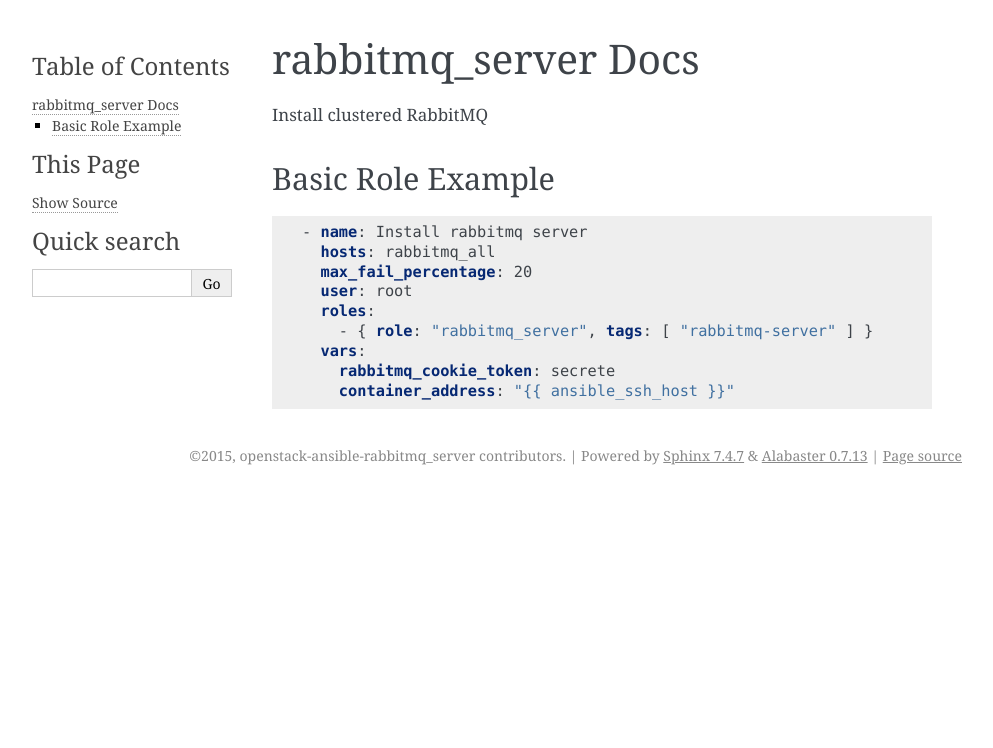
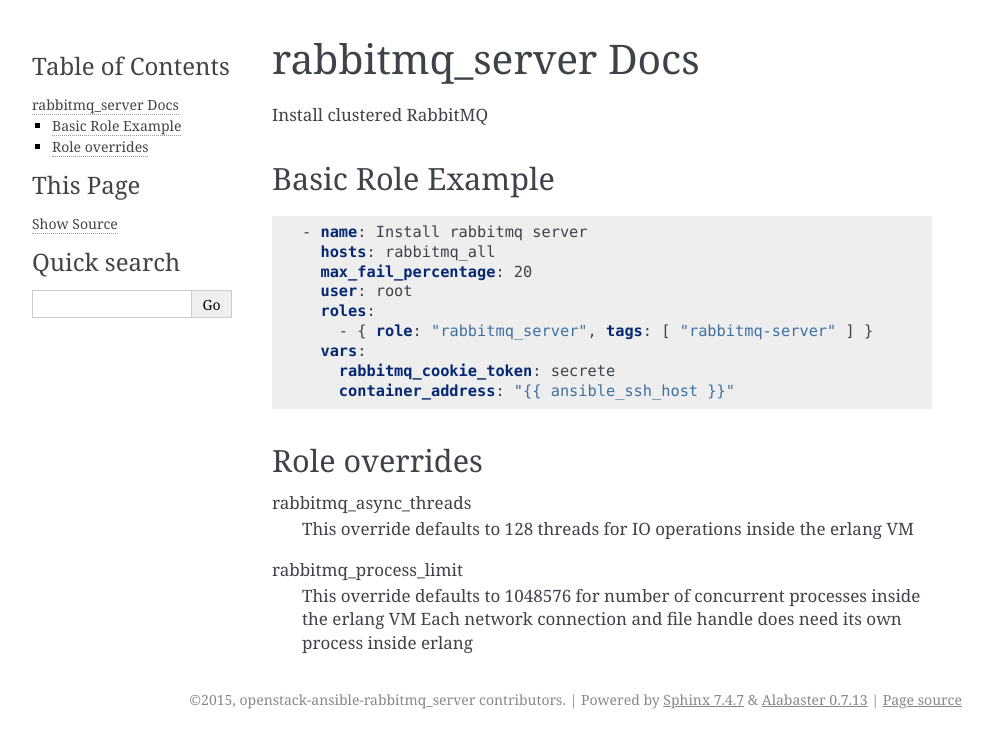
Before and after one commit to openstack/openstack-ansible-rabbitmq_server, a Sphinx documentation site: the page built from doc/source/index.rst, in a window 1280 px wide. Shown: the top 748 px of the page, without its empty margins (148-1141 px from the left). Built offline with Sphinx 7.4.7, drawn with Linux system fonts in a browser that asks for light colours.

Commit message:
Adding ERLANG VM tuning parameters
This fix will add ERLANG VM tuning parameters with increased
default settings to support larger installations.
Following overrides have been added:
  rabbitmq_async_threads defaults to 128 (from 32)
  rabbitmq_process_limit defaults to 1048576 (from 256k)

Closes-Bug: #1549940
DocImpact

Change-Id: Ia0fab288db8aa287e667dfc843f02d7ec318a816

```diff
--- a/doc/source/index.rst
+++ b/doc/source/index.rst
@@ -18,3 +18,14 @@
       vars:
         rabbitmq_cookie_token: secrete
         container_address: "{{ ansible_ssh_host }}"
+
+
+Role overrides
+^^^^^^^^^^^^^^
+
+rabbitmq_async_threads
+  This override defaults to 128 threads for IO operations inside the erlang VM
+
+rabbitmq_process_limit
+  This override defaults to 1048576 for number of concurrent processes inside the erlang VM
+  Each network connection and file handle does need its own process inside erlang
```
Also changed, not shown: 3 other files.
